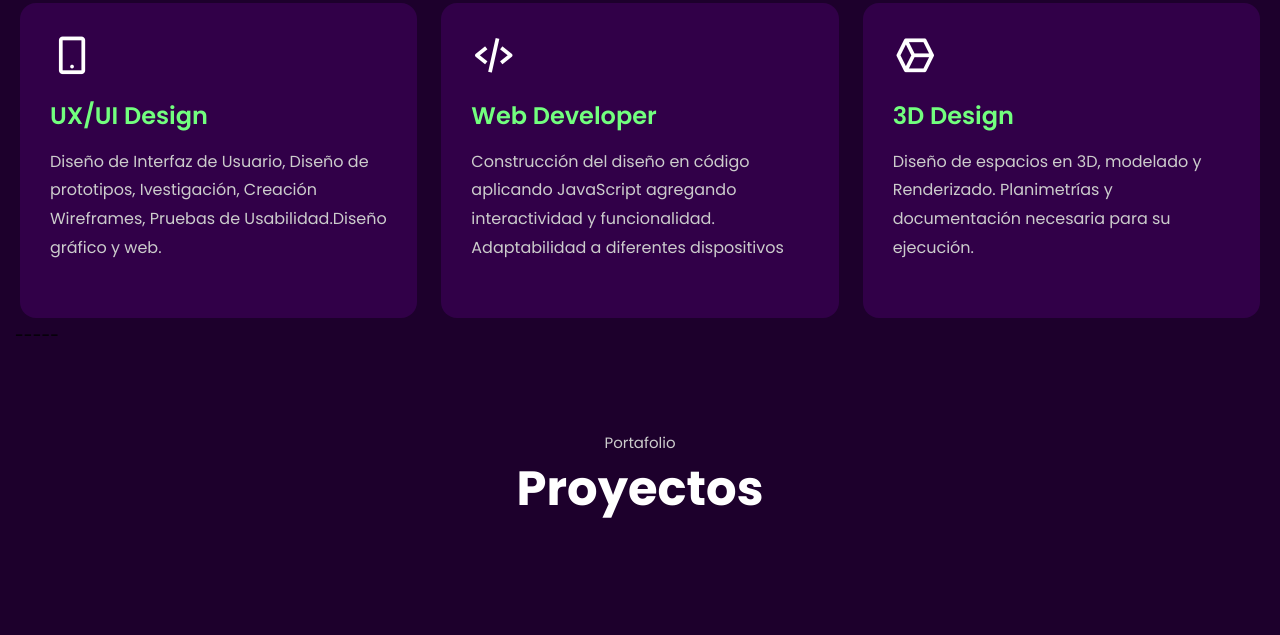
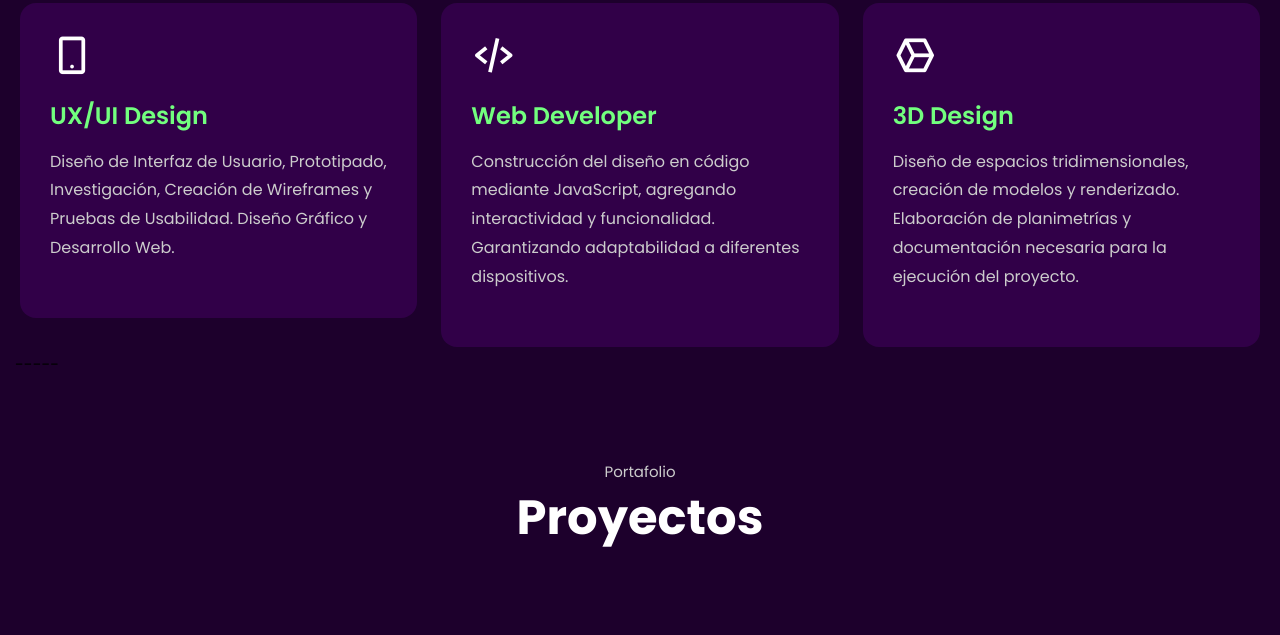
Before and after one commit to jorgesamper/Portafolio-new, a plain HTML site: page index.html in a window 1280 px wide. Shown: the part 1759-2394 px from the top of the page. Drawn offline with nearby package versions, Linux system fonts and the light colour scheme; files whose address does not match are found by name.

Commit message:
services index.html

```diff
--- a/index.html
+++ b/index.html
@@ -105,7 +105,7 @@
                         <i class='bx bx-mobile-alt'></i>
                     </div>
                     <h3>UX/UI Design</h3>
-                    <p>Diseño de Interfaz de Usuario, Diseño de prototipos, Ivestigación, Creación Wireframes, Pruebas de Usabilidad.Diseño gráfico y web.</p>
+                    <p>Diseño de Interfaz de Usuario, Prototipado, Investigación, Creación de Wireframes y Pruebas de Usabilidad. Diseño Gráfico y Desarrollo Web.</p>
 
                 </div>
             </div>
@@ -116,7 +116,7 @@
                         <i class='bx bx-code-alt' ></i>
                     </div>
                     <h3>Web Developer</h3>
-                    <p>Construcción del diseño en código aplicando JavaScript agregando interactividad y funcionalidad. Adaptabilidad a diferentes dispositivos</p>
+                    <p>Construcción del diseño en código mediante JavaScript, agregando interactividad y funcionalidad. Garantizando adaptabilidad a diferentes dispositivos.</p>
 
                 </div>
 
@@ -128,8 +128,7 @@
                         <i class='bx bx-cube-alt' ></i>
                     </div>
                     <h3>3D Design</h3>
-
-                    <p>Diseño de espacios en 3D, modelado y Renderizado. Planimetrías y documentación necesaria para su ejecución.</p>
+                    <p>Diseño de espacios tridimensionales, creación de modelos y renderizado. Elaboración de planimetrías y documentación necesaria para la ejecución del proyecto.</p>
 
                 </div>
             </div>
```
